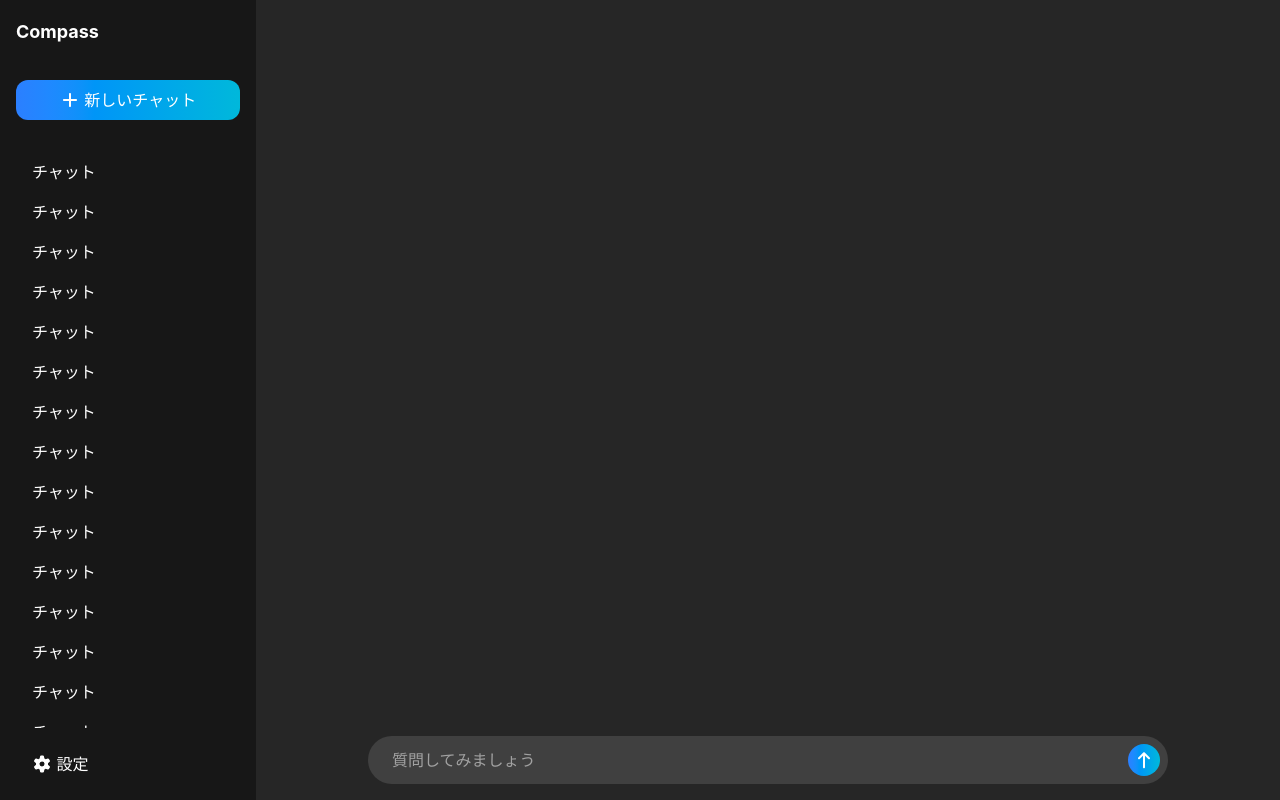
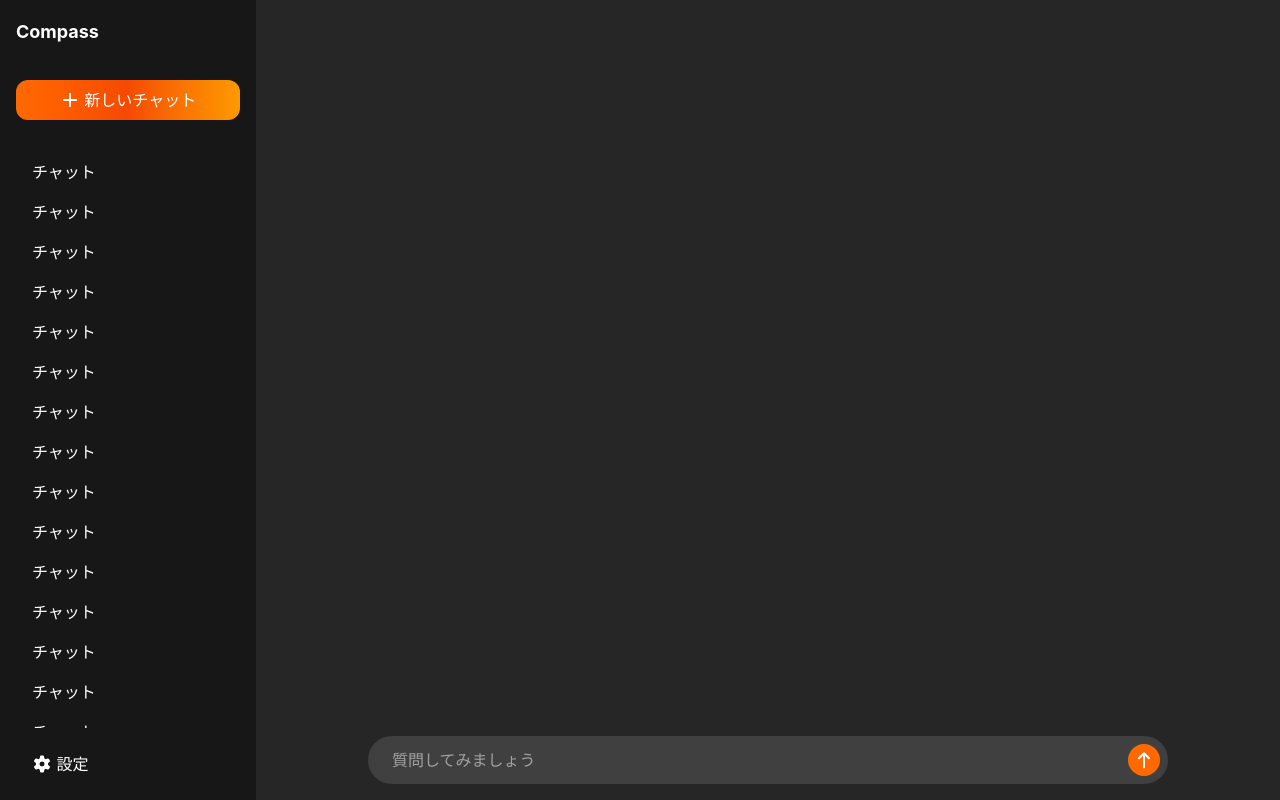
Before and after one commit to java21bear/compass, a React (Vite) app in the folder frontend/: page / in a window 1280 px wide. Built offline with nearby package versions, Linux system fonts and the light colour scheme.

Commit message:
Improve UI

```diff
--- a/frontend/src/components/ChatInput.jsx
+++ b/frontend/src/components/ChatInput.jsx
@@ -35,17 +35,14 @@ function ChatInput({ onSend }) {
         />
         <button
           className="
-            bg-gradient-to-r
+            bg-orange-500
             cursor-pointer
             flex
-            from-blue-500
             h-8
-            hover:from-blue-400
-            hover:to-cyan-400
+            hover:bg-orange-400
             items-center
             justify-center
             rounded-full
-            to-cyan-500
             transition-colors
             w-8
           "
--- a/frontend/src/components/Sidebar.jsx
+++ b/frontend/src/components/Sidebar.jsx
@@ -58,15 +58,17 @@ function Sidebar({ open, onClose }) {
         <div className="p-4">
           <button
             className="
-              bg-gradient-to-r
+              bg-linear-to-r
               cursor-pointer
-              from-blue-500
-              hover:from-blue-400
-              hover:to-cyan-400
+              from-orange-500
+              hover:from-orange-400
+              hover:to-amber-400
+              hover:via-orange-500
               py-2
               rounded-xl
-              to-cyan-500
+              to-amber-500
               transition-colors
+              via-orange-600
               w-full
             "
           >
```
